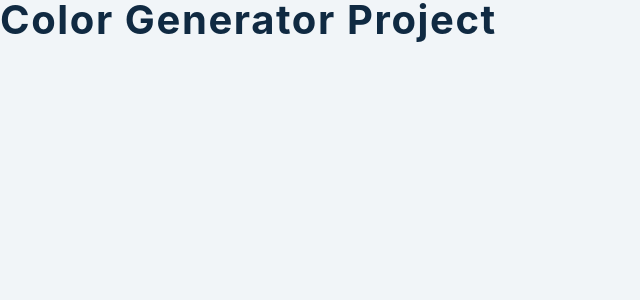
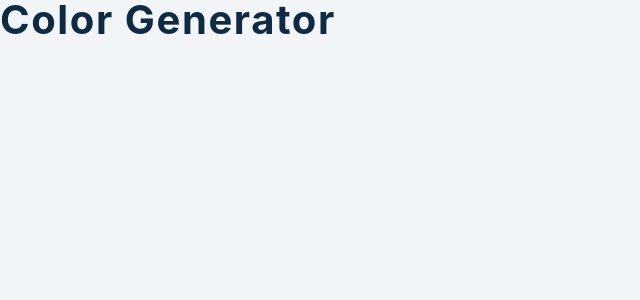
Before and after one commit to otiisaac199/Color-Generator, a React (Create React App) app: page / in a window 1280 px wide. Shown: the top 300 px of the page, without its empty margins (0-640 px from the left). Built offline with nearby package versions, Linux system fonts and the light colour scheme.

Commit message:
modified

```diff
--- a/src/App.js
+++ b/src/App.js
@@ -4,7 +4,7 @@ import SingleColor from "./SingleColor";
 // import Values from 'values.js'
 
 function App() {
-  return <h2>color generator project</h2>;
+  return <h2>color generator</h2>;
 }
 
 export default App;
```
